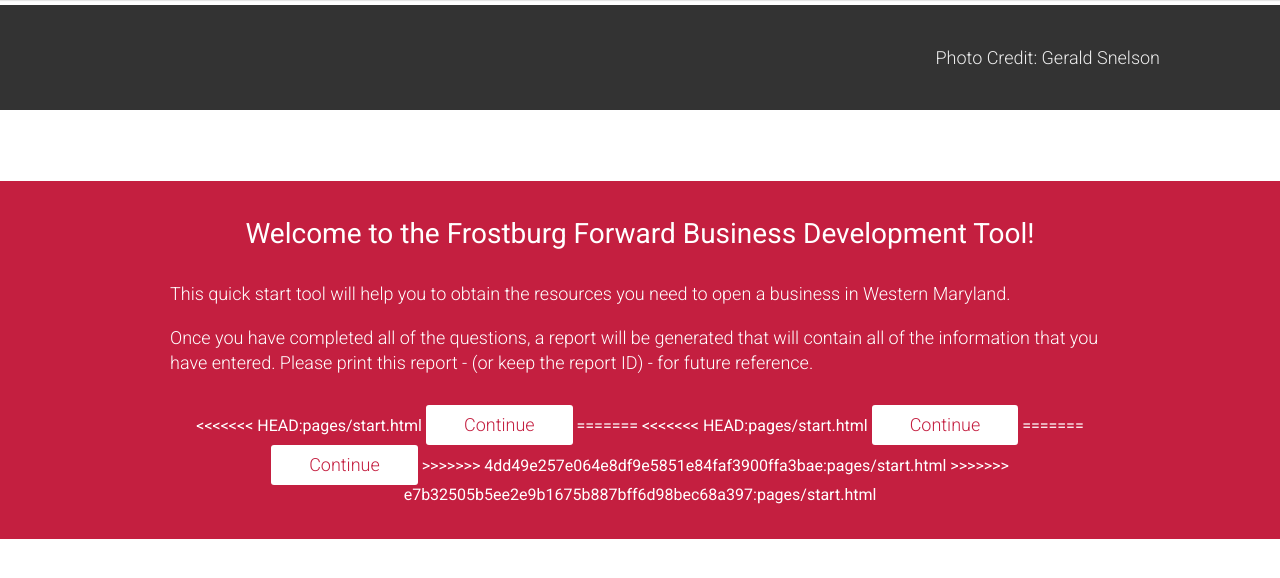
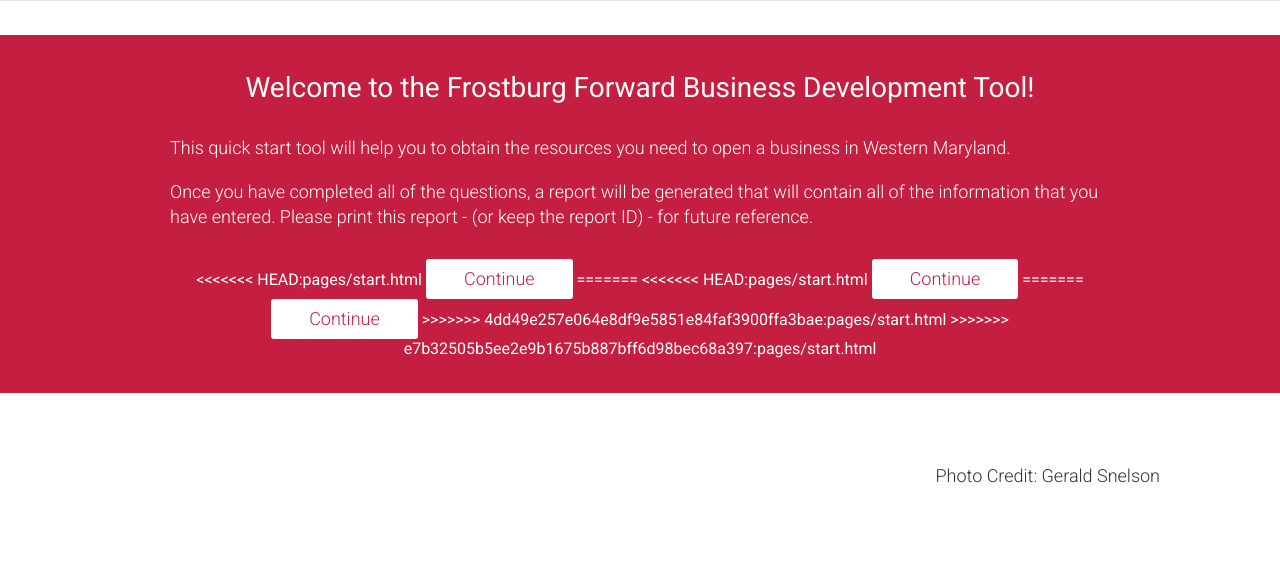
Before and after one commit to jryantz/frostburg-forward, a PHP site: page /start.html in a window 1280 px wide. Shown: the part 70-648 px from the top of the page. Run offline with PHP 8.4, Linux system fonts and the light colour scheme.

Commit message:
Fixed css issues

```diff
--- a/pages/css/app.css
+++ b/pages/css/app.css
@@ -260,9 +260,7 @@ main section.call h1.header {
 }
 
 main section.single {
-    position: fixed;
-    top: 50%;
-    transform: translateY(-50%);
+
 }
 
 main section.single h1 {
@@ -272,7 +270,7 @@ main section.single h1 {
 
 footer {
     float: left;
-    background-color: #333;
+    /* background-color: #333; */
     width: 100%;
 }
 
@@ -281,6 +279,21 @@ footer div {
 }
 
 footer div p {
-    color: #eee;
+    color: #333;
     text-align: right;
 }
+
+footer div .seals {
+    width: 100%;
+    padding: 0;
+    margin-bottom: 30px;
+}
+
+footer div .seals img {
+    margin: 0 10px;
+    width: calc(24% - 20px);
+}
+
+#answerButtons .button a {
+    cursor: pointer;
+}
```
